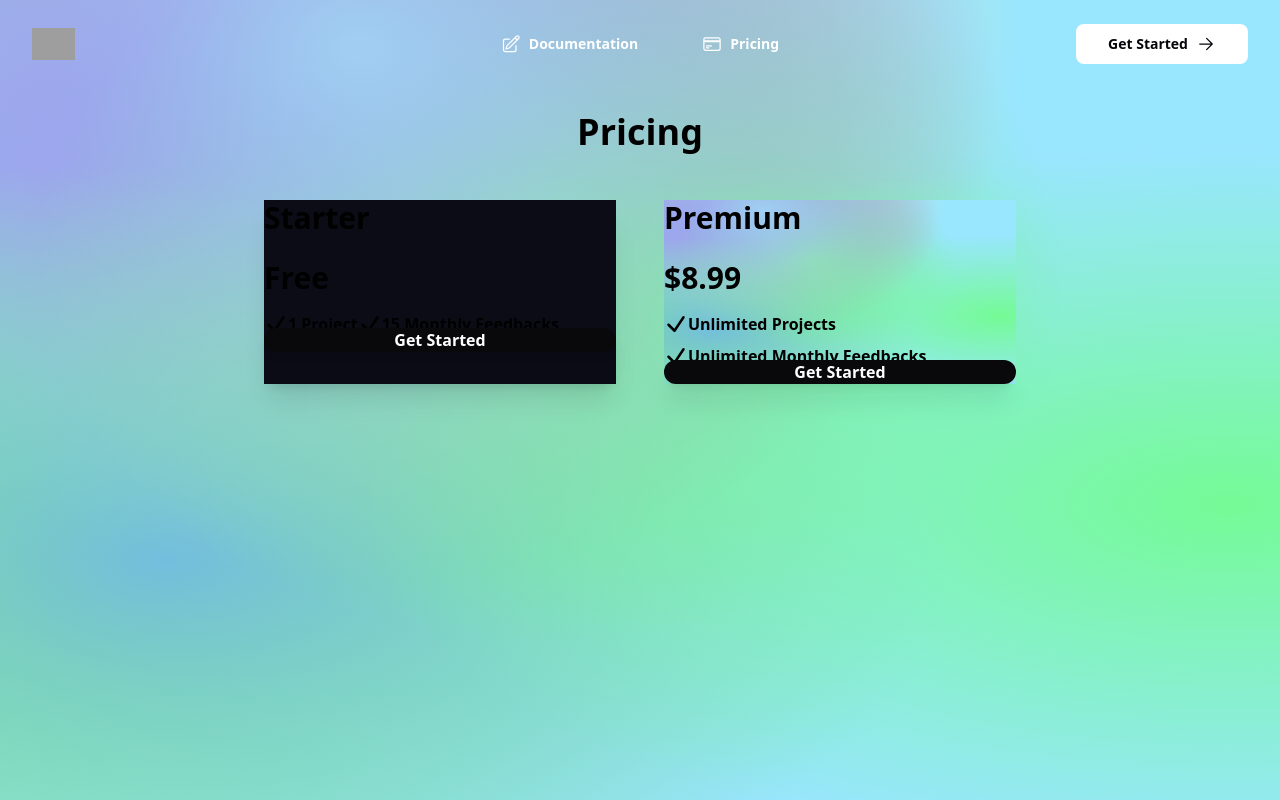
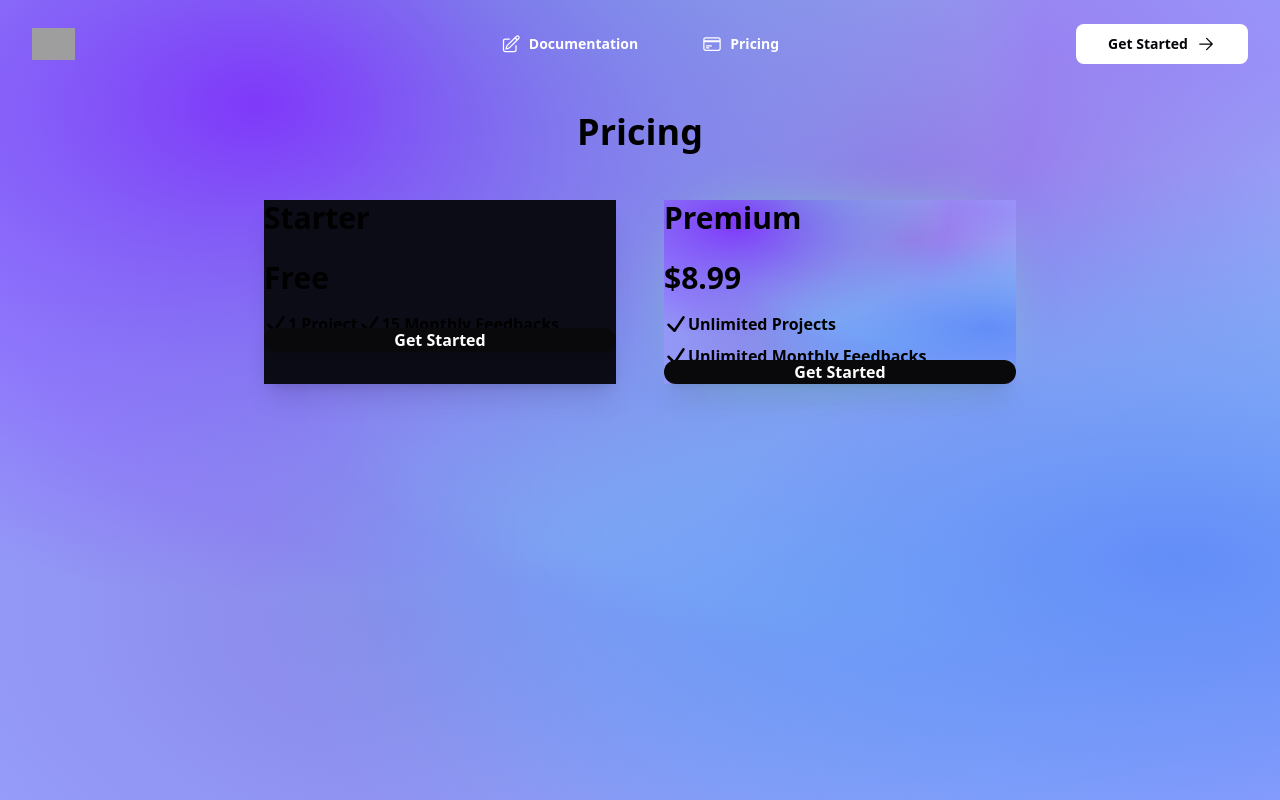
Before and after one commit to ramezj/astralics, a Next.js app in the folder client/: page /pricing in a window 1280 px wide. Built offline with nearby package versions, Linux system fonts and the light colour scheme; no server answers; grey boxes are pictures that could not be loaded.

Commit message:
new backgroundColor

```diff
--- a/client/styles/globals.css
+++ b/client/styles/globals.css
@@ -29,15 +29,15 @@ body {
 }
 
 .backgroundColor {
-  background-color:#99e6ff;
+  background-color:#99a2ff;
   background-image:
-  radial-gradient(at 28% 6%, hsla(206,76%,79%,1) 0px, transparent 50%),
-  radial-gradient(at 96% 63%, hsla(135,94%,72%,1) 0px, transparent 50%),
-  radial-gradient(at 43% 33%, hsla(126,72%,71%,1) 0px, transparent 50%),
-  radial-gradient(at 13% 70%, hsla(198,61%,66%,1) 0px, transparent 50%),
-  radial-gradient(at 4% 72%, hsla(106,98%,69%,1) 0px, transparent 50%),
-  radial-gradient(at 25% 13%, hsla(262,95%,60%,1) 0px, transparent 50%),
-  radial-gradient(at 32% 1%, hsla(56,86%,70%,1) 0px, transparent 50%);
+  radial-gradient(at 92% 70%, hsla(223,91%,68%,1) 0px, transparent 50%),
+  radial-gradient(at 20% 13%, hsla(262,95%,60%,1) 0px, transparent 50%),
+  radial-gradient(at 37% 2%, hsla(171,66%,69%,1) 0px, transparent 50%),
+  radial-gradient(at 70% 21%, hsla(259,74%,68%,1) 0px, transparent 50%),
+  radial-gradient(at 80% 45%, hsla(187,83%,78%,1) 0px, transparent 50%),
+  radial-gradient(at 67% 70%, hsla(214,86%,71%,1) 0px, transparent 50%),
+  radial-gradient(at 31% 77%, hsla(241,67%,72%,1) 0px, transparent 50%);
 }
 
 .widgetShadow {
```
